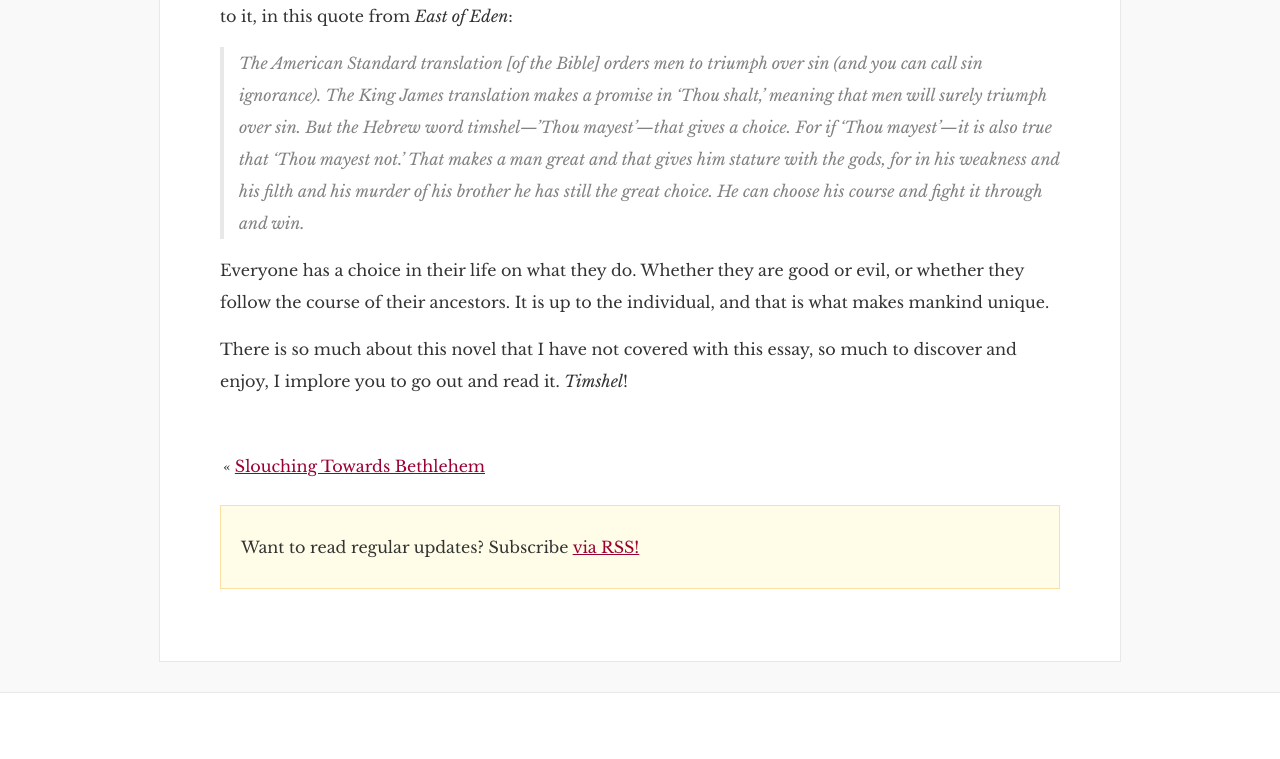
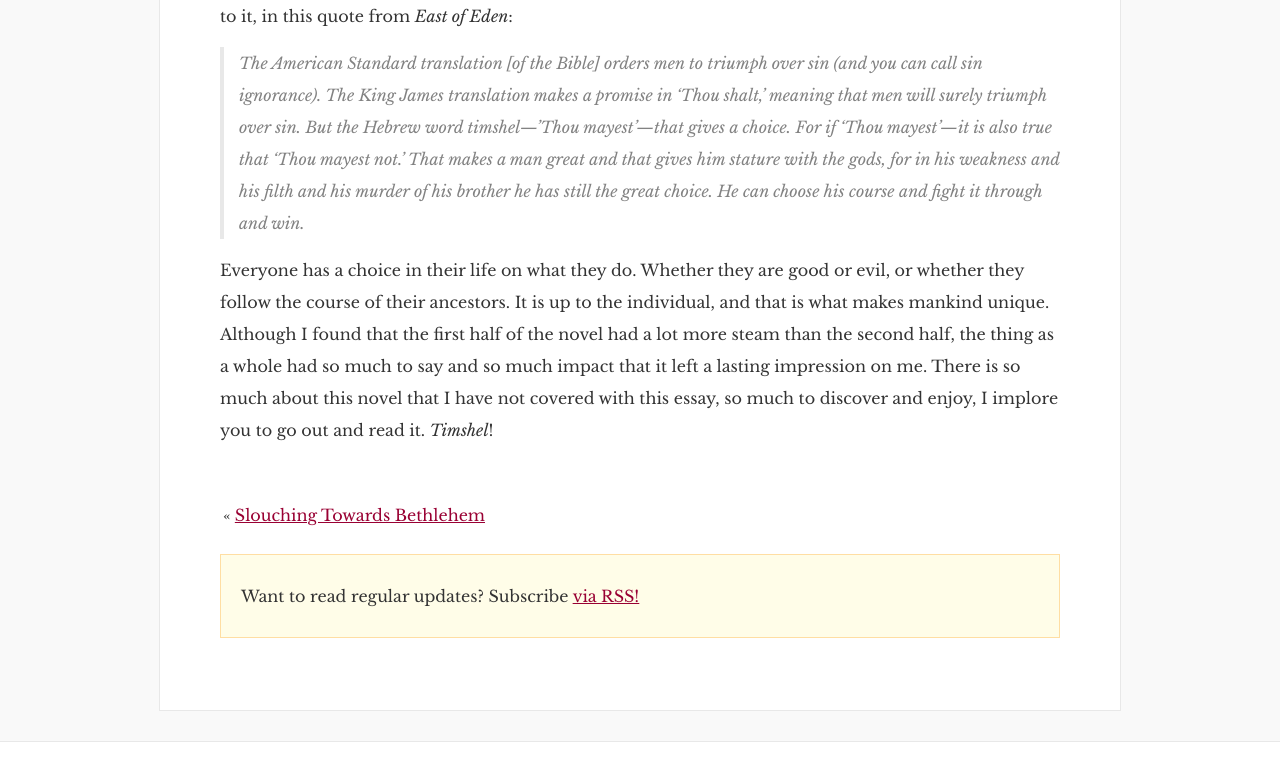
Before and after one commit to martin-brennan/writing.martin-brennan.com, a Jekyll site: the page built from _posts/2018-04-08-east-of-eden.md, in a window 1280 px wide and 900 px high, scrolled down 2516 px, cut to the strip 0-759 px from the top of the window. Built offline with Jekyll 4.4.1, drawn with Linux system fonts in a browser that asks for light colours; some web fonts are replaced; some of the changed text lies outside the part shown.

Commit message:
East of eden edit

```diff
--- a/_posts/2018-04-08-east-of-eden.md
+++ b/_posts/2018-04-08-east-of-eden.md
@@ -33,6 +33,4 @@ Lee finds that "thou shalt" is an incorrect translation from the word _timshel_,
 
 > The American Standard translation [of the Bible] orders men to triumph over sin (and you can call sin ignorance). The King James translation makes a promise in 'Thou shalt,' meaning that men will surely triumph over sin. But the Hebrew word timshel—'Thou mayest'—that gives a choice. For if 'Thou mayest'—it is also true that 'Thou mayest not.' That makes a man great and that gives him stature with the gods, for in his weakness and his filth and his murder of his brother he has still the great choice. He can choose his course and fight it through and win.
 
-Everyone has a choice in their life on what they do. Whether they are good or evil, or whether they follow the course of their ancestors. It is up to the individual, and that is what makes mankind unique.
-
-There is so much about this novel that I have not covered with this essay, so much to discover and enjoy, I implore you to go out and read it. _Timshel_!
+Everyone has a choice in their life on what they do. Whether they are good or evil, or whether they follow the course of their ancestors. It is up to the individual, and that is what makes mankind unique. Although I found that the first half of the novel had a lot more steam than the second half, the thing as a whole had so much to say and so much impact that it left a lasting impression on me. There is so much about this novel that I have not covered with this essay, so much to discover and enjoy, I implore you to go out and read it. _Timshel_!
```
